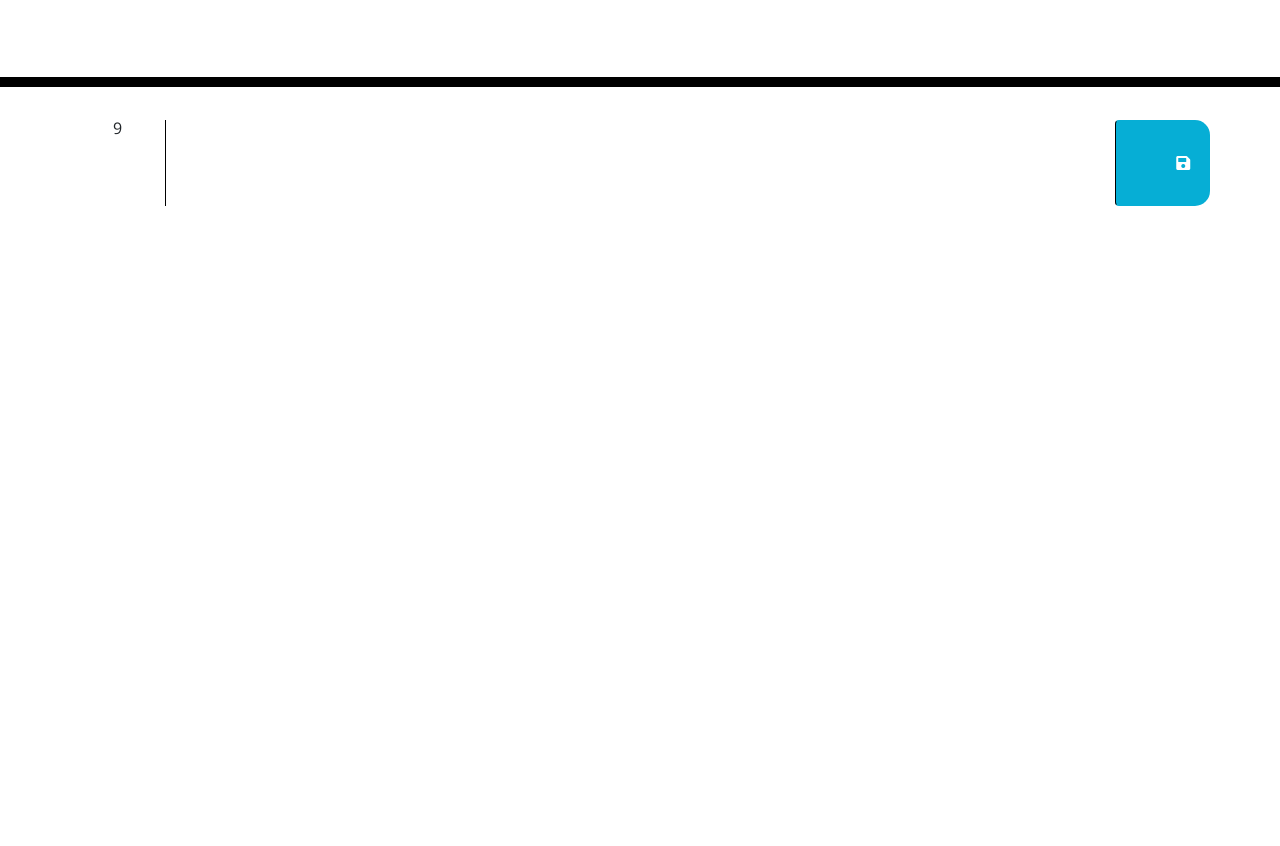
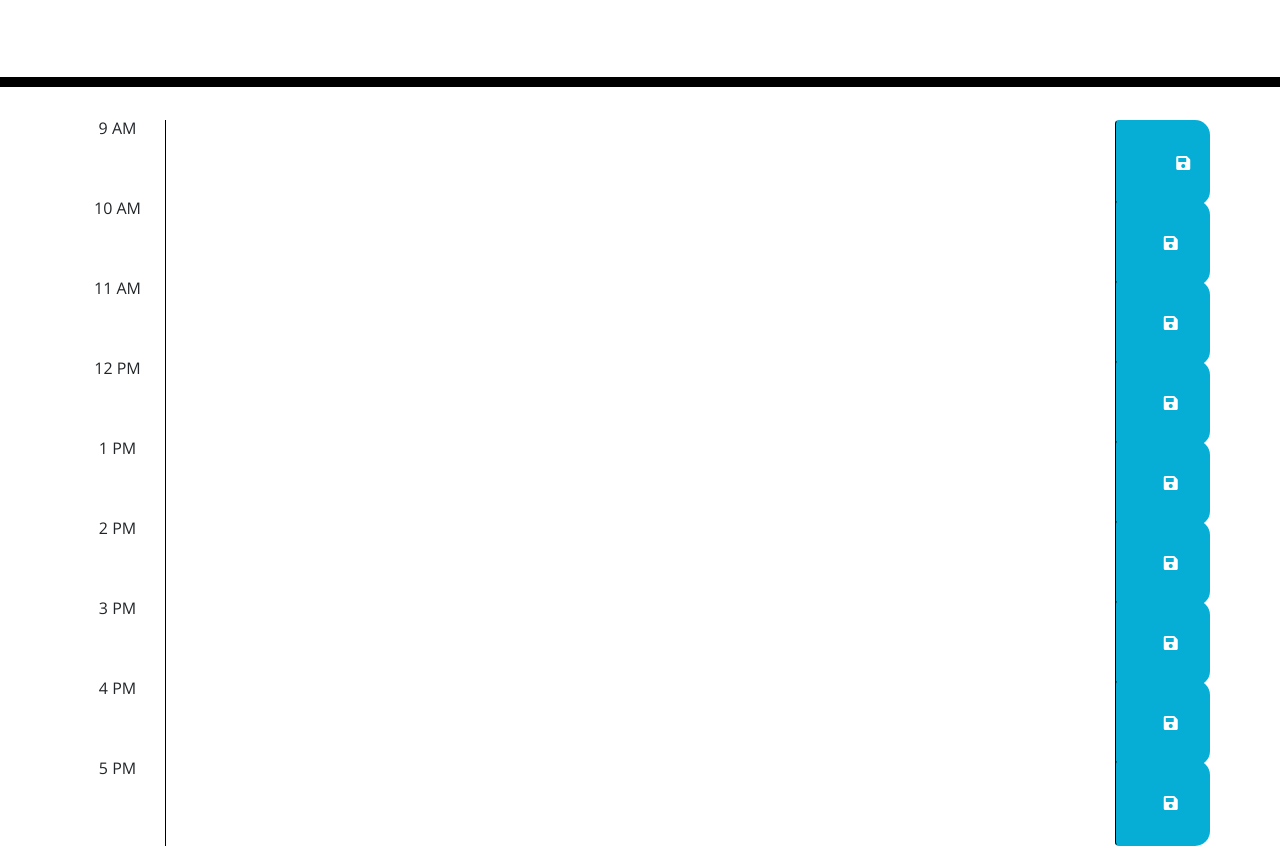
Before and after one commit to mariovillaquiran/Work-Day-Scheduler, a plain HTML site: page index.html in a window 1280 px wide. Shown: the part 181-1027 px from the top of the page. Before the commit the page ends 800 px from the top, so only its background shows below. Drawn offline with nearby package versions, Linux system fonts and the light colour scheme.

Commit message:
worked on HTML and JS

```diff
--- a/index.html
+++ b/index.html
@@ -29,15 +29,80 @@
       <p id="currentDay" class="lead"></p>
     </header>
     <div class="container">
-      <!-- Timeblocks go here - how do you split a row/column-->
+      <!-- TIMEBLOCKS -->
+      <!-- 9 am -->
       <div id="hour-9" class="row">
-        <div class="col-md-1 time-block">9</div>
+        <div class="col-md-1 time-block">9 AM</div>
         <textarea class="col-md-10 description"></textarea>
         <button class="btn col-md-1 saveBtn">
           <i class="fas fa-save"></i>
         </button>
       </div>
-      <!-- repeat until 9 to 5 -->
+<!-- 10 am -->
+<div id="hour-10" class="row">
+  <div class="col-md-1 time-block">10 AM</div>
+  <textarea class="col-md-10 description"></textarea>
+  <button class="btn col-md-1 saveBtn">
+    <i class="fas fa-save"></i>
+  </button>
+</div>
+<!-- 11 am -->
+<div id="hour-11" class="row">
+  <div class="col-md-1 time-block">11 AM</div>
+  <textarea class="col-md-10 description"></textarea>
+  <button class="btn col-md-1 saveBtn">
+    <i class="fas fa-save"></i>
+  </button>
+</div>
+<!-- 12 pm -->
+<div id="hour-12" class="row">
+  <div class="col-md-1 time-block">12 PM</div>
+  <textarea class="col-md-10 description"></textarea>
+  <button class="btn col-md-1 saveBtn">
+    <i class="fas fa-save"></i>
+  </button>
+</div>
+<!-- 1 pm  -->
+<div id="hour-1" class="row">
+  <div class="col-md-1 time-block">1 PM</div>
+  <textarea class="col-md-10 description"></textarea>
+  <button class="btn col-md-1 saveBtn">
+    <i class="fas fa-save"></i>
+  </button>
+</div>
+<!-- 2 pm  -->
+<div id="hour-2" class="row">
+  <div class="col-md-1 time-block">2 PM</div>
+  <textarea class="col-md-10 description"></textarea>
+  <button class="btn col-md-1 saveBtn">
+    <i class="fas fa-save"></i>
+  </button>
+</div>
+<!-- 3 pm  -->
+<div id="hour-3" class="row">
+  <div class="col-md-1 time-block">3 PM</div>
+  <textarea class="col-md-10 description"></textarea>
+  <button class="btn col-md-1 saveBtn">
+    <i class="fas fa-save"></i>
+  </button>
+</div>
+<!-- 4 pm  -->
+<div id="hour-4" class="row">
+  <div class="col-md-1 time-block">4 PM</div>
+  <textarea class="col-md-10 description"></textarea>
+  <button class="btn col-md-1 saveBtn">
+    <i class="fas fa-save"></i>
+  </button>
+</div>
+<!-- 5 pm  -->
+<div id="hour-17" class="row">
+  <div class="col-md-1 time-block">5 PM</div>
+  <textarea class="col-md-10 description"></textarea>
+  <button class="btn col-md-1 saveBtn">
+    <i class="fas fa-save"></i>
+  </button>
+</div>
+
     </div>
 
     <script src="https://code.jquery.com/jquery-3.4.1.min.js"></script>
```
Also changed, not shown: Assets/script.js (+12 -0 lines).
